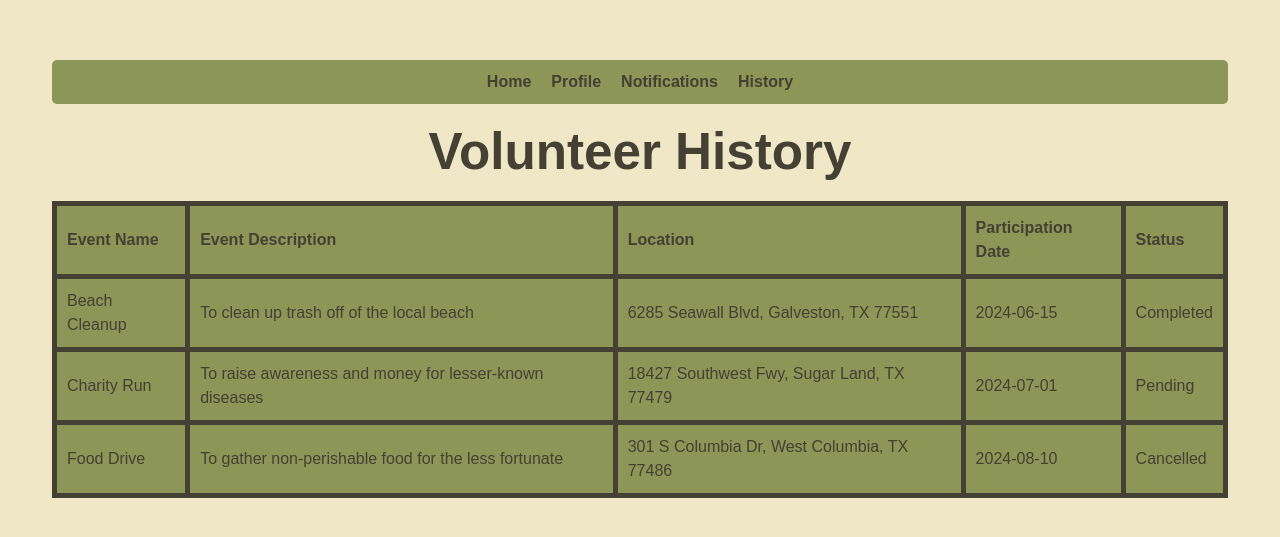
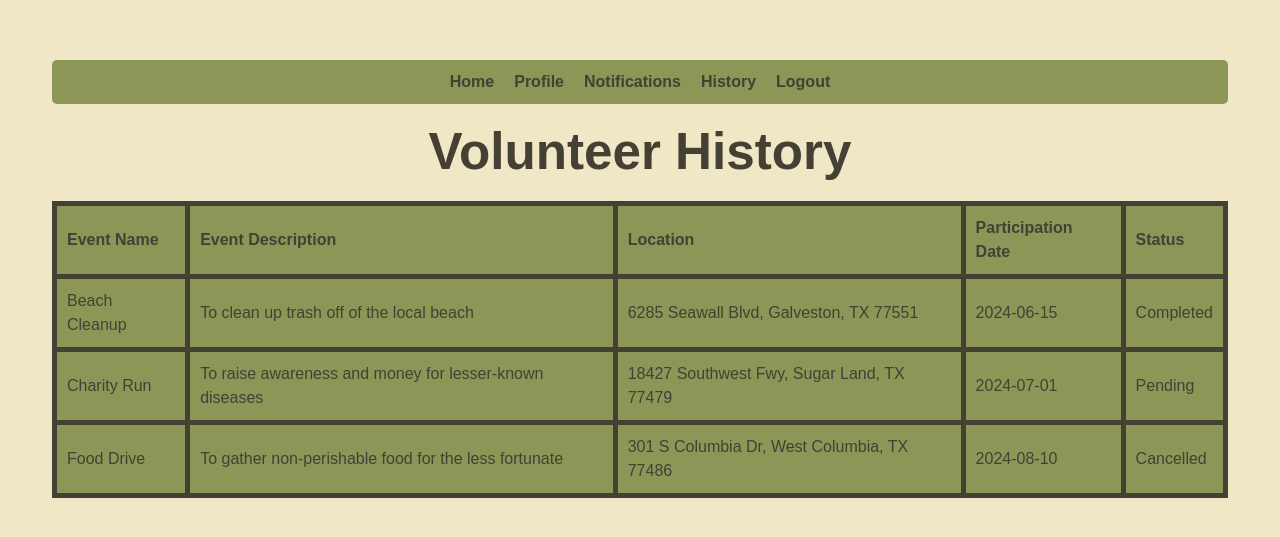
Before and after one commit to 2ndplan3t/Event_Managment_System, a React (Vite) app in the folder front_end_dev/ems/: page /history in a window 1280 px wide. Shown: the part 121-658 px from the top of the page. Built offline with nearby package versions, Linux system fonts and the light colour scheme; no server answers.

Commit message:
add logout buttons

```diff
--- a/front_end_dev/ems/src/pages/Profile/Admin/Admin.jsx
+++ b/front_end_dev/ems/src/pages/Profile/Admin/Admin.jsx
@@ -12,6 +12,21 @@ const AdminProfile = () => {
   const [error, setError] = useState('');
   const [loading, setLoading] = useState(true);
   const navigate = useNavigate();
+
+
+  const handleLogout = async () => {
+    try {
+      await fetch("http://localhost:5000/api/logout", {
+        method: "POST",
+        credentials: "include",
+      });
+      localStorage.removeItem("user");
+      localStorage.removeItem("adminId");
+      navigate("/");
+    } catch (error) {
+      console.error("Logout failed:", error);
+    }
+  };
 
   useEffect(() => {
     const fetchAdmin = async () => {
@@ -57,6 +72,9 @@ const AdminProfile = () => {
   if (!admin) {
     return <p>Loading...</p>;
   }
+  if (!admin) {
+    return null;
+  }
   return (
     <div className="profile-container">
       <h2>
@@ -68,10 +86,11 @@ const AdminProfile = () => {
 
 
       <div className="button-container">
-          <button className="btn">View Profile</button>
         <Link to="/">
           <button className="btn">Home</button>
         </Link>
+        <button className = "btn" onClick={handleLogout}>Logout</button>
+
 
       </div>
     </div>
--- a/front_end_dev/ems/src/pages/Profile/User/Navigation.jsx
+++ b/front_end_dev/ems/src/pages/Profile/User/Navigation.jsx
@@ -1,8 +1,33 @@
-import React from "react";
-import { Link } from "react-router-dom";
+import React, { useState, useEffect } from "react";
+import { Link, useNavigate } from "react-router-dom";
 import "./Navbar.css";
 
 function Navbar() {
+        const [user, setUser] = useState(null);
+        const navigate = useNavigate();
+
+        useEffect(() => {
+          // Check if user is logged in via localStorage
+          const storedUser = localStorage.getItem("user");
+          if (storedUser) {
+            setUser(JSON.parse(storedUser));
+          }
+        }, []);
+
+        const handleLogout = async () => {
+          try {
+            await fetch("http://localhost:5000/api/logout", {
+              method: "POST",
+              credentials: "include",
+            });
+            localStorage.removeItem("user");
+            localStorage.removeItem("adminId");
+            setUser(null);
+            navigate("/");
+          } catch (error) {
+            console.error("Logout failed:", error);
+          }
+        };
     return (
         <nav className="navbar">
             <ul>
@@ -10,6 +35,7 @@ function Navbar() {
                 <li><Link to="/user">Profile</Link></li>
                 <li><Link to="/notifications">Notifications</Link></li>
                 <li><Link to="/history">History</Link></li>
+                <li><Link to="/" onClick={handleLogout}>Logout</Link></li>
             </ul>
         </nav>
     );
```
